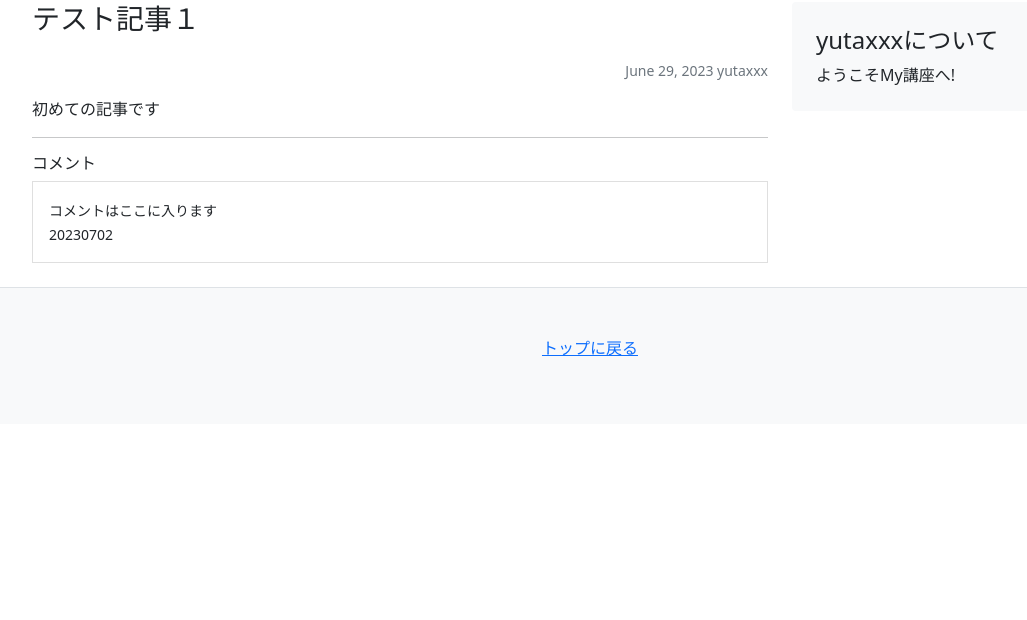
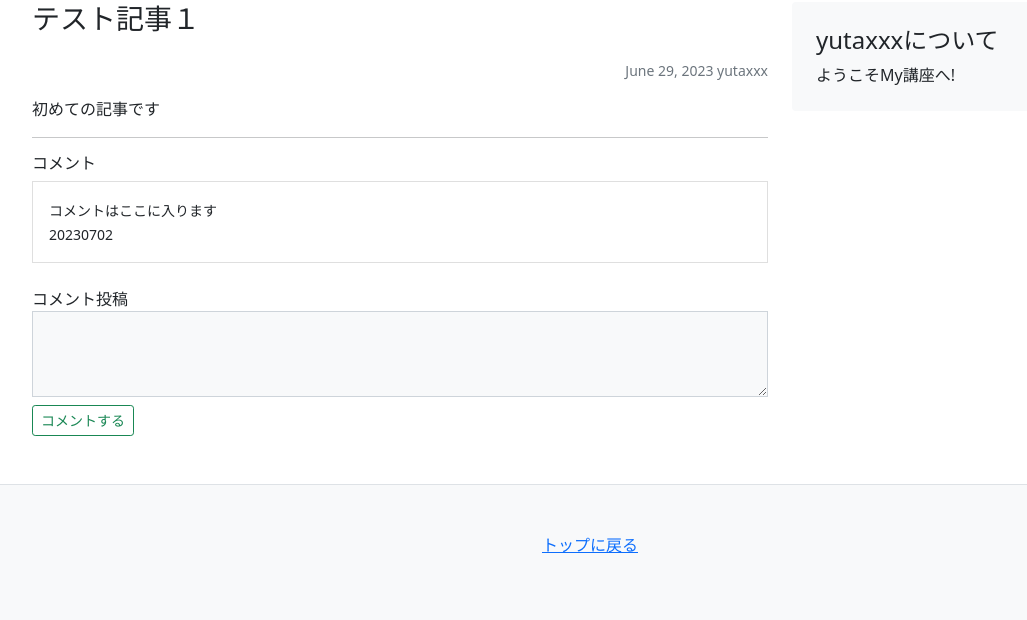
Before and after one commit to Yuta20132/blogapp_django, a Django app: page /blog/1/ in a window 1280 px wide. Shown: the part 161-781 px from the top of the page, without its empty margins (50-1077 px from the left). Run offline with Django 4.2, Linux system fonts and the light colour scheme; a user stored in the database is signed in; data comes from the database, SQL or seed files in the repository; both versions use the stored data as it was after the commit.

Commit message:
add model of comment

```diff
--- a/config/blog/models.py
+++ b/config/blog/models.py
@@ -1,4 +1,5 @@
 from django.db import models
+from django.contrib.auth import get_user_model
 
 # Create your models here.
 
@@ -14,3 +15,10 @@ class Article(models.Model):
     created_at = models.DateField(auto_now_add=True)
 
     updated_at = models.DateField(auto_now=True)
+
+class Comment(models.Model):
+    comment = models.TextField(default="", max_length=500)
+
+    created_at = models.DateField(auto_now_add=True)
+
+    user = models.ForeignKey(get_user_model(),on_delete=models.CASCADE)
--- a/config/templates/mysite/snippets/comment.html
+++ b/config/templates/mysite/snippets/comment.html
@@ -10,4 +10,22 @@
             </p>
         </a>
     </div>
+
+    {% if user.is_authenticated %}
+    <form action="POST" class="my-4">
+        <div class="mb-2">
+            <label for="">コメント投稿</label>
+            <textarea class="rounded-0 bg-light form-control" rows="3"></textarea>
+        </div>
+        <div class="btn btn-sm btn-outline-success" type="submit">
+            コメントする
+        </div>
+    </form>
+    {% else %}
+
+    <p class="my-4">
+        コメントを投稿するには<a href="/login/">ログイン</a>してください
+    </p>
+
+    {% endif %}
 </div>
```
Also changed, not shown: config/db.sqlite3.
